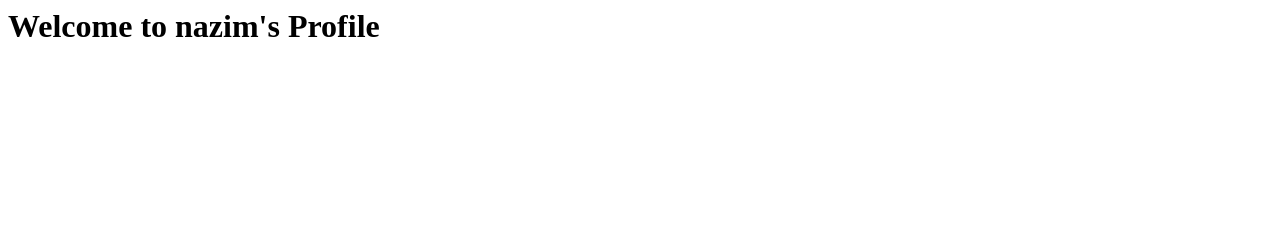
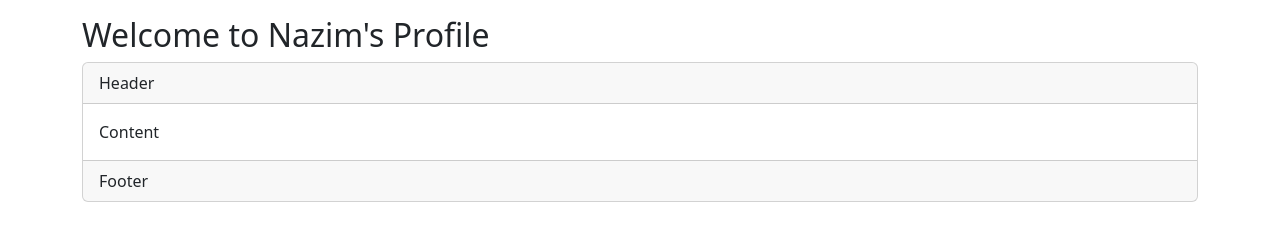
Before and after one commit to nazimfeni/nazimfeni.github.io, a plain HTML site: page index.html in a window 1280 px wide. Drawn offline with nearby package versions, Linux system fonts and the light colour scheme.

Commit message:
Update index.html

```diff
--- a/index.html
+++ b/index.html
@@ -1,2 +1,22 @@
+<!DOCTYPE html>
+<html lang="en">
+<head>
+  <title>Profilee</title>
+  <meta charset="utf-8">
+  <meta name="viewport" content="width=device-width, initial-scale=1">
+  <link href="https://cdn.jsdelivr.net/npm/bootstrap@5.3.3/dist/css/bootstrap.min.css" rel="stylesheet">
+  <script src="https://cdn.jsdelivr.net/npm/bootstrap@5.3.3/dist/js/bootstrap.bundle.min.js"></script>
+</head>
+<body>
 
-<h1> Welcome to nazim's Profile </h1>
+<div class="container mt-3">
+  <h2>Welcome to Nazim's Profile</h2>
+  <div class="card">
+    <div class="card-header">Header</div>
+    <div class="card-body">Content</div>
+    <div class="card-footer">Footer</div>
+  </div>
+</div>
+
+</body>
+</html>
```
